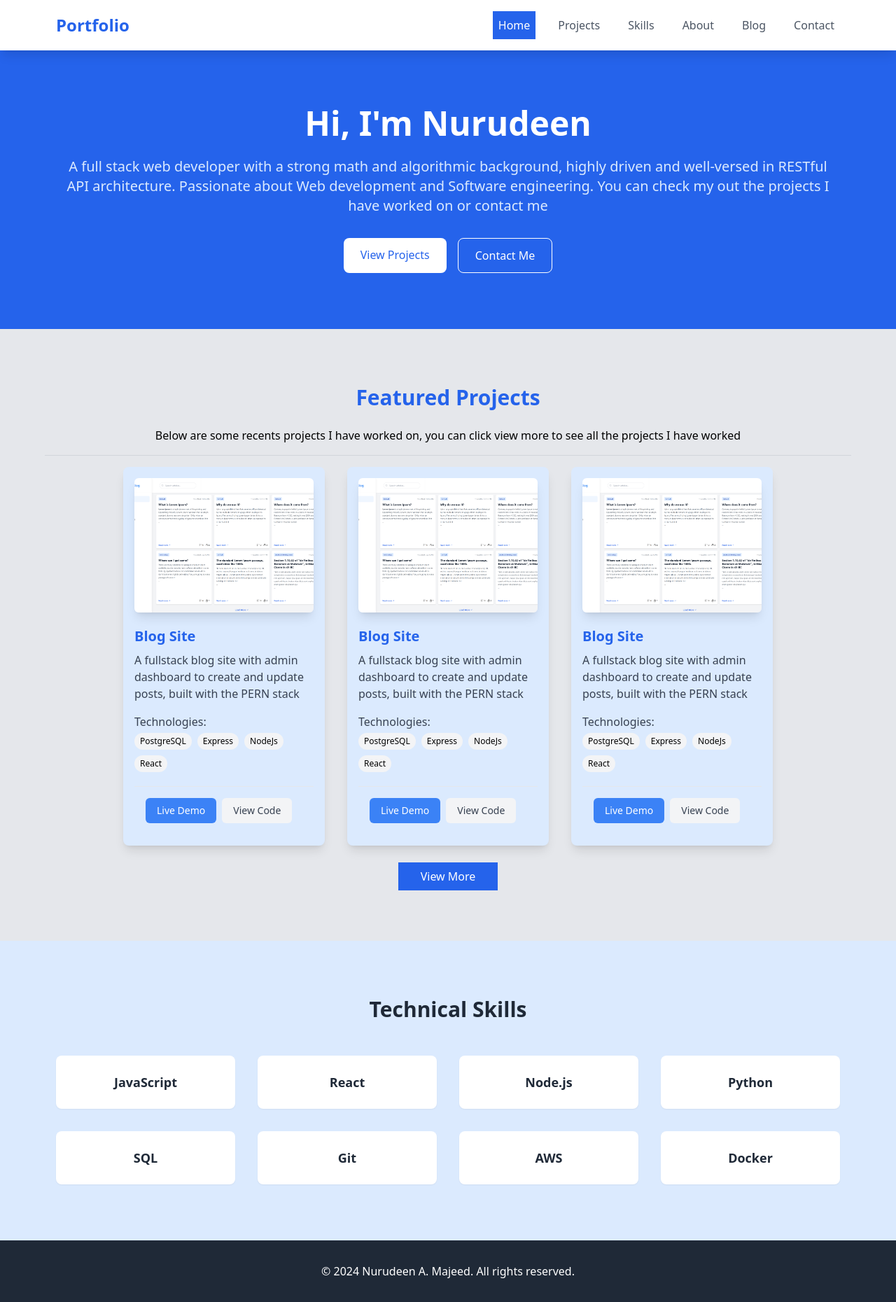
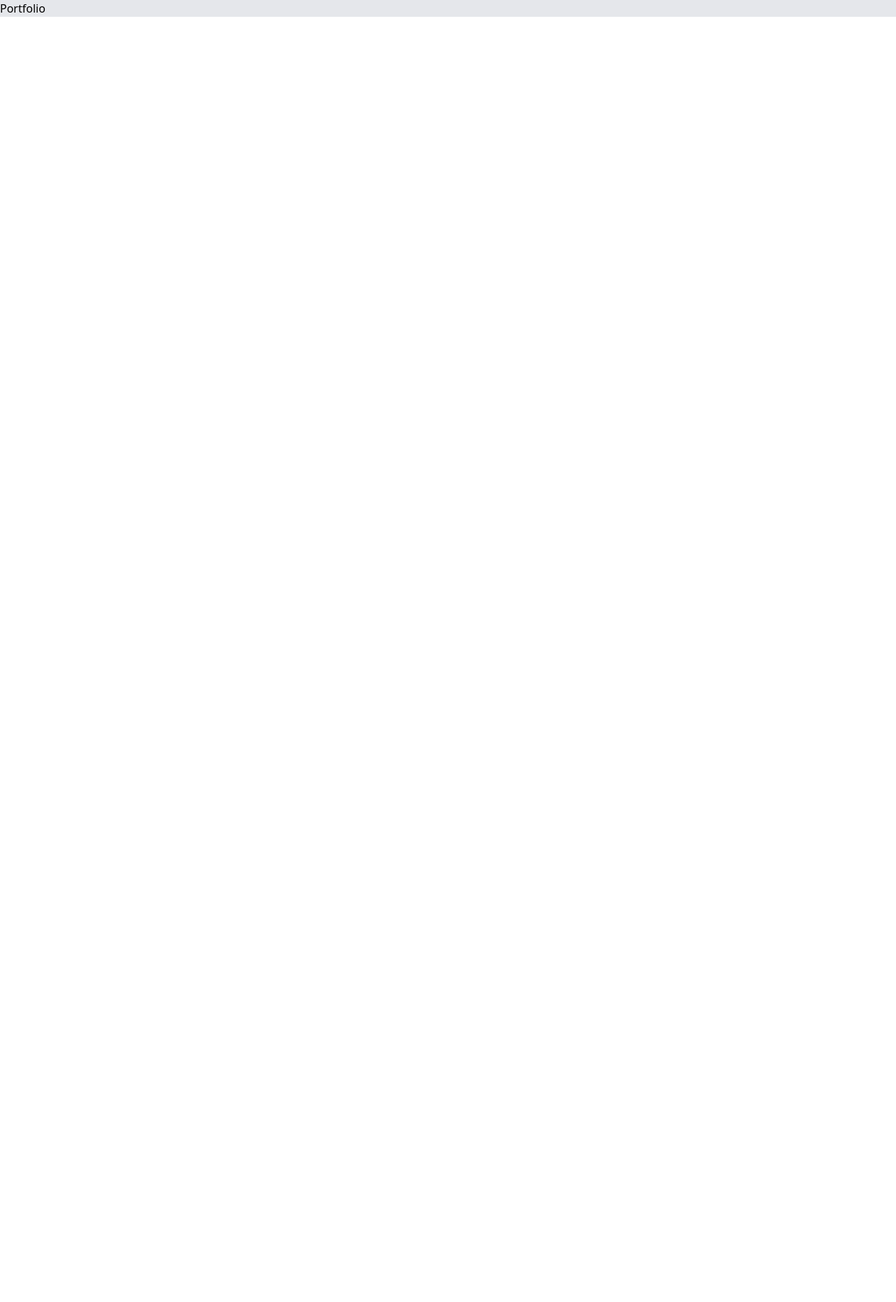
Before and after one commit to nuru484/portfolio, a React (Vite) app: page / in a window 1280 px wide. Shown: the whole page at 70% size. After the commit the page ends 800 px from the top, so only its background shows below. Built offline with nearby package versions, Linux system fonts and the light colour scheme.

Commit message:
clearing everything to rebuild with new design

```diff
--- a/src/pages/Home.jsx
+++ b/src/pages/Home.jsx
@@ -1,17 +1,7 @@
-import NavBar from '../components/NavBar';
-import Hero from '../components/Hero';
-import Projects from './Projects';
-import Skills from '../components/Skills';
-import Footer from '../components/Footer';
-
 const Home = () => {
   return (
     <div className="bg-gray-200">
-      <NavBar />
-      <Hero />
-      <Projects />
-      <Skills />
-      <Footer />
+      <h1>Portfolio</h1>
     </div>
   );
 };
```
